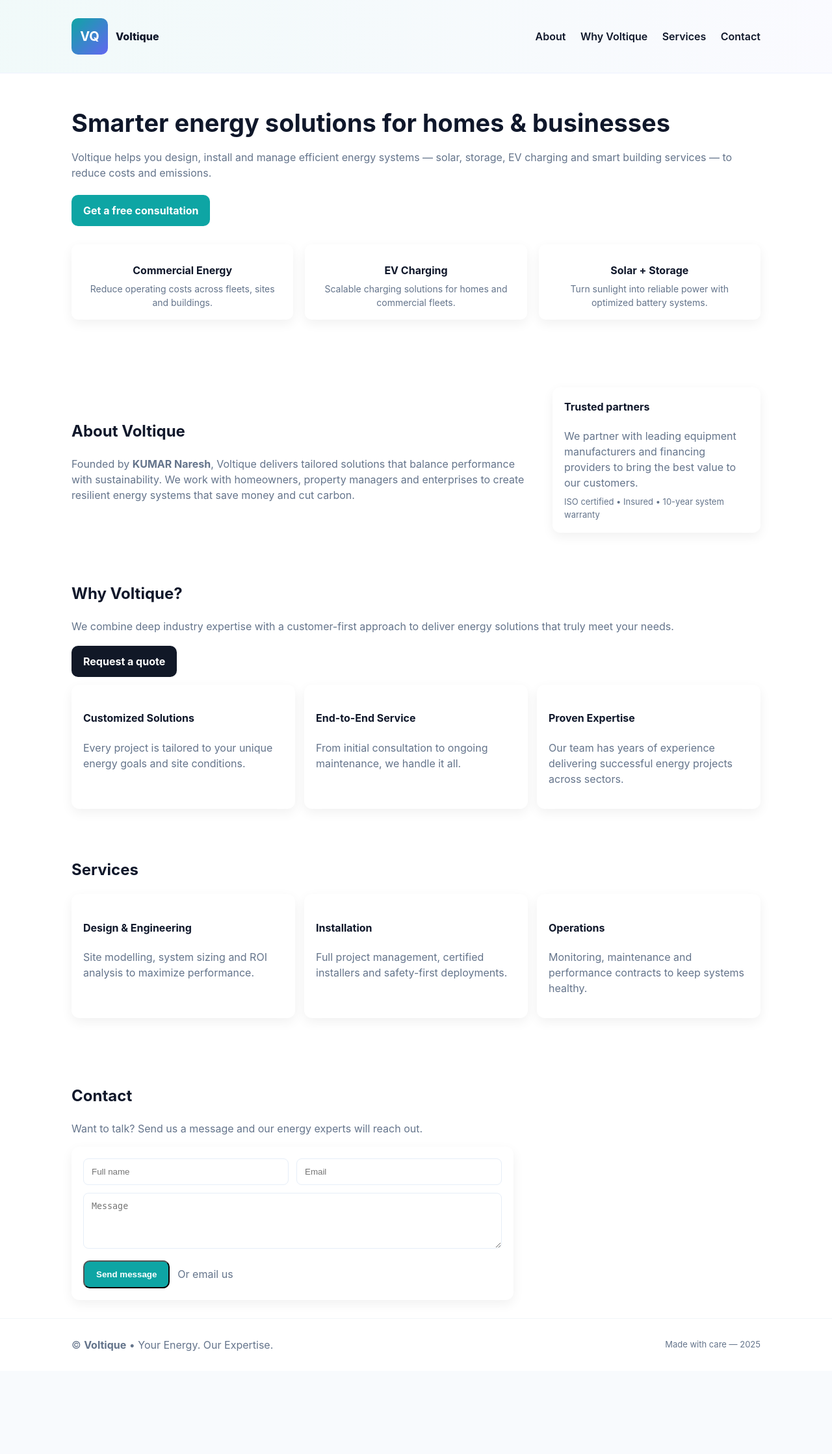
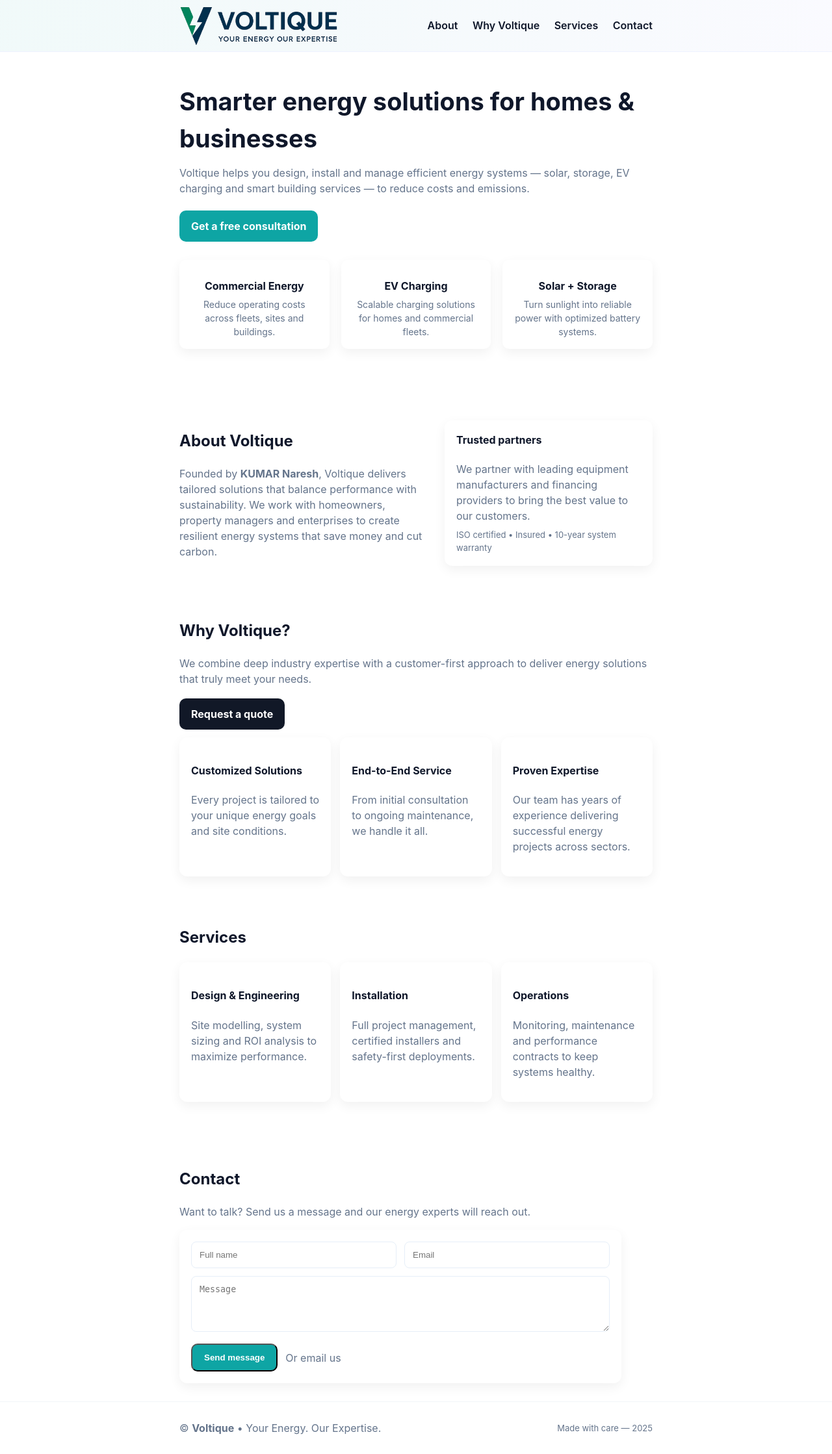
Before and after one commit to mohammad-noori-dev/voltique, a Django app: page / in a window 1280 px wide. Shown: the whole page at 65% size. Before the commit the page ends 2080 px from the top, so only its background shows below. Run offline with Django 5.2, Linux system fonts and the light colour scheme; some libraries are stand-ins or nearby versions.

Commit message:
Refactor code structure for improved readability and maintainability, change logo image

```diff
--- a/home/templates/home/voltique.html
+++ b/home/templates/home/voltique.html
@@ -25,25 +25,22 @@
         }
 
         header {
+            display: flex;
+            align-items: center;
+            height: 10vh;
             background: linear-gradient(90deg, rgba(14, 165, 164, .06), rgba(99, 102, 241, .03));
-            padding: 28px 20px;
+            /* padding: 28px 20px; */
             border-bottom: 1px solid #eef2ff
         }
 
-        .container { max-width: 1100px; margin: 0 auto; padding: 0 20px }
+        .container { width: 60%; margin: 0 auto; padding: 0 20px ; height: 70%;}
         .brand { display: flex; align-items: center; gap: 14px }
 
         .logo {
-            width: 56px;
-            height: 56px;
-            border-radius: 10px;
-            background: linear-gradient(135deg, var(--accent), #6366f1);
+            height: 4rem;
             display: flex;
             align-items: center;
             justify-content: center;
-            color: white;
-            font-weight: 700;
-            font-size: 20px
         }
 
         nav { margin-left: auto }
@@ -153,13 +150,7 @@
 <body>
 <header>
     <div class="container brand">
-        <div style="display:flex;align-items:center;gap:12px">
-            <div class="logo">VQ</div>
-            <div>
-                <div style="font-weight:800">Voltique</div>
-            </div>
-        </div>
-
+        <img class="logo" src="{% static 'images/Voltique_Logo_3.png' %}" alt="Voltique Logo">
         <nav>
             <a href="#about">About</a>
             <a href="#why-voltique">Why Voltique</a>
```
Also changed, not shown: static/images/Voltique_Logo_1.png (added), static/images/Voltique_Logo_2.png (added), static/images/Voltique_Logo_3.png (added).
